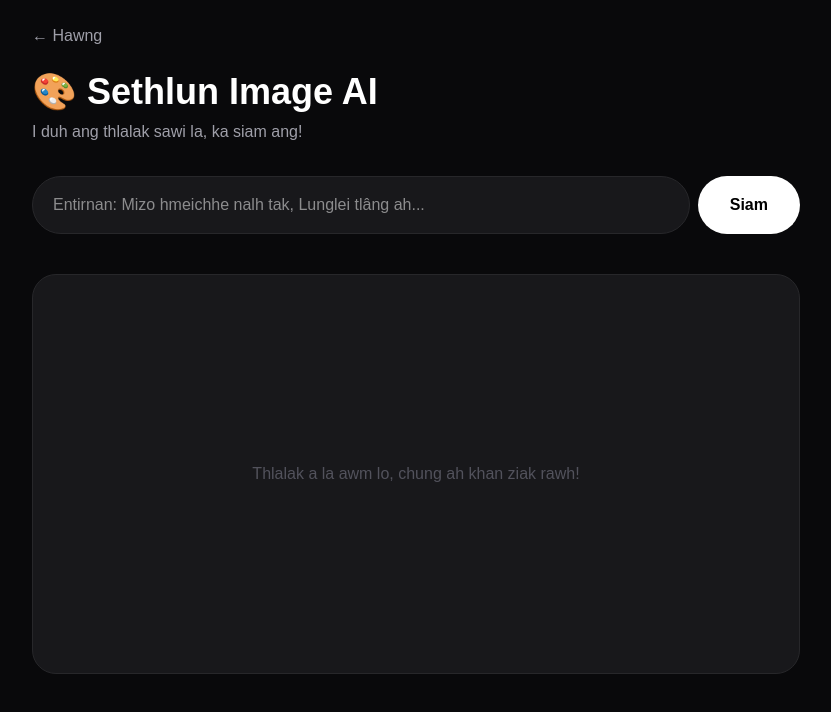
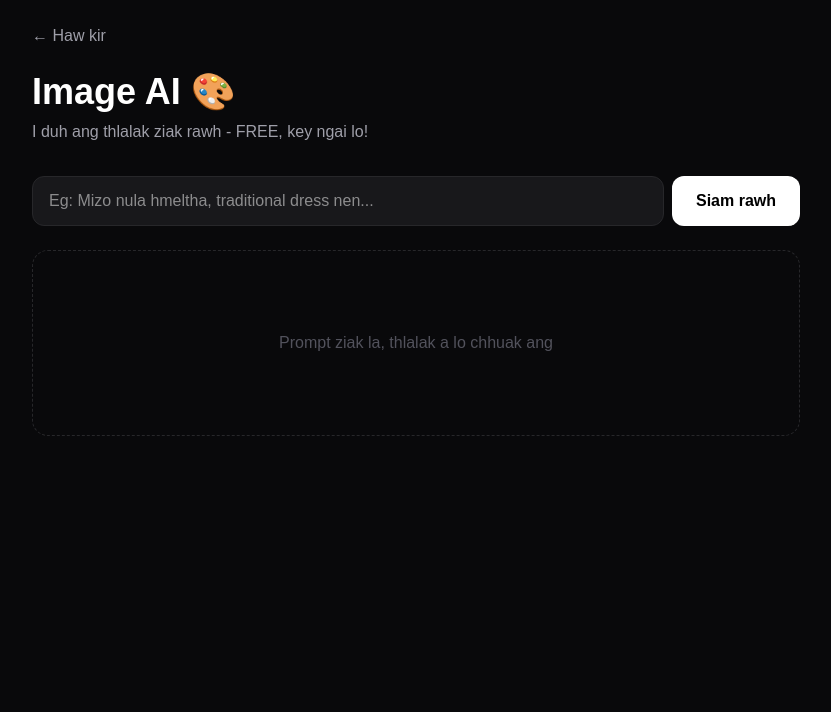
Before and after one commit to rvzawna12-byte/sethlun-ai-hub, a Next.js app: page /image in a window 1280 px wide. Shown: the top 712 px of the page, without its empty margins (224-1055 px from the left). Built offline with nearby package versions, Linux system fonts and the light colour scheme.

Commit message:
Update page.tsx

```diff
--- a/src/app/image/page.tsx
+++ b/src/app/image/page.tsx
@@ -11,39 +11,41 @@ export default function ImagePage() {
     if (!prompt) return
     setLoading(true)
     setImg('')
-    // Pollinations AI - Free, key ngai lo!
     const url = `https://image.pollinations.ai/prompt/${encodeURIComponent(prompt)}?width=1024&height=1024&seed=${Math.random()}&nologo=true`
     setImg(url)
-    setLoading(false)
   }
 
   return (
     <div className="min-h-screen bg-zinc-950 text-white p-6">
       <div className="max-w-3xl mx-auto">
-        <Link href="/" className="text-zinc-400 hover:text-white">← Hawng</Link>
-        <h1 className="text-4xl font-black mt-6">🎨 Sethlun Image AI</h1>
-        <p className="text-zinc-400 mt-2">I duh ang thlalak sawi la, ka siam ang!</p>
+        <Link href="/" className="text-zinc-400 hover:text-white">← Haw kir</Link>
+        <h1 className="text-4xl font-bold mt-6 mb-2">Image AI 🎨</h1>
+        <p className="text-zinc-400 mb-8">I duh ang thlalak ziak rawh - FREE, key ngai lo!</p>
 
-        <div className="mt-8 flex gap-2">
+        <div className="flex gap-2 mb-6">
           <input
             value={prompt}
-            onChange={(e) => setPrompt(e.target.value)}
-            onKeyDown={(e) => e.key === 'Enter' && generate()}
-            placeholder="Entirnan: Mizo hmeichhe nalh tak, Lunglei tlâng ah..."
-            className="flex-1 bg-zinc-900 border border-zinc-800 rounded-full px-5 py-4 outline-none focus:border-white"
+            onChange={e=>setPrompt(e.target.value)}
+            placeholder="Eg: Mizo nula hmeltha, traditional dress nen..."
+            className="flex-1 bg-zinc-900 border border-zinc-800 rounded-xl px-4 py-3 outline-none focus:border-white"
+            onKeyDown={e=> e.key==='Enter' && generate()}
           />
-          <button onClick={generate} className="bg-white text-black px-8 rounded-full font-bold hover:bg-zinc-200">
-            Siam
+          <button onClick={generate} disabled={loading} className="bg-white text-black px-6 py-3 rounded-xl font-bold hover:bg-zinc-200 disabled:opacity-50">
+            {loading ? 'Siam mek...' : 'Siam rawh'}
           </button>
         </div>
 
-        <div className="mt-10 bg-zinc-900 border border-zinc-800 rounded-3xl p-4 min-h-[400px] flex items-center justify-center">
-          {loading && <p className="text-zinc-500">Siam mek...</p>}
-          {!img &&!loading && <p className="text-zinc-600">Thlalak a la awm lo, chung ah khan ziak rawh!</p>}
-          {img && <img src={img} alt="generated" className="rounded-2xl w-full" />}
-        </div>
-
-        {img && <a href={img} target="_blank" className="block text-center mt-4 text-zinc-400 underline">Download</a>}
+        {img && (
+          <div className="bg-zinc-900 p-4 rounded-2xl border border-zinc-800">
+            <img src={img} alt="generated" className="w-full rounded-xl" onLoad={()=>setLoading(false)} />
+            <a href={img} target="_blank" download className="mt-4 block text-center bg-zinc-800 py-2 rounded-xl hover:bg-zinc-700">Download</a>
+          </div>
+        )}
+        {!img && !loading && (
+          <div className="text-center py-20 text-zinc-600 border border-dashed border-zinc-800 rounded-2xl">
+            Prompt ziak la, thlalak a lo chhuak ang
+          </div>
+        )}
       </div>
     </div>
   )
```
